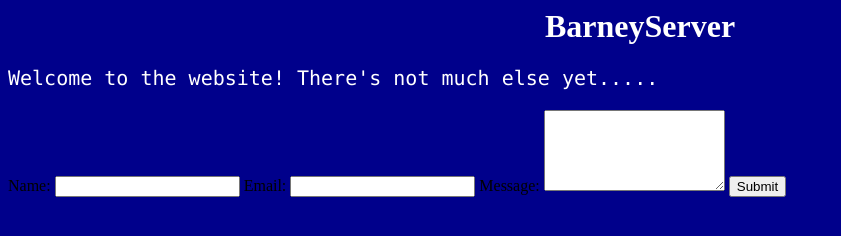
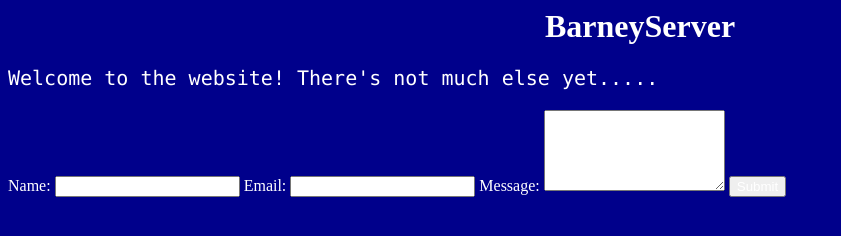
Before and after one commit to dino-boon/web, a plain HTML site: page index.html in a window 1280 px wide. Shown: the whole page, without its empty margins (0-841 px from the left). Drawn offline with Linux system fonts and the light colour scheme.

Commit message:
Add styling for form elements

```diff
--- a/styles.css
+++ b/styles.css
@@ -13,3 +13,11 @@ p {
     font-family:  "Monaco", monospace;
     font-size: 20px;
 }
+
+form,
+label,
+input,
+textarea,
+button {
+    color: white;
+}
```
